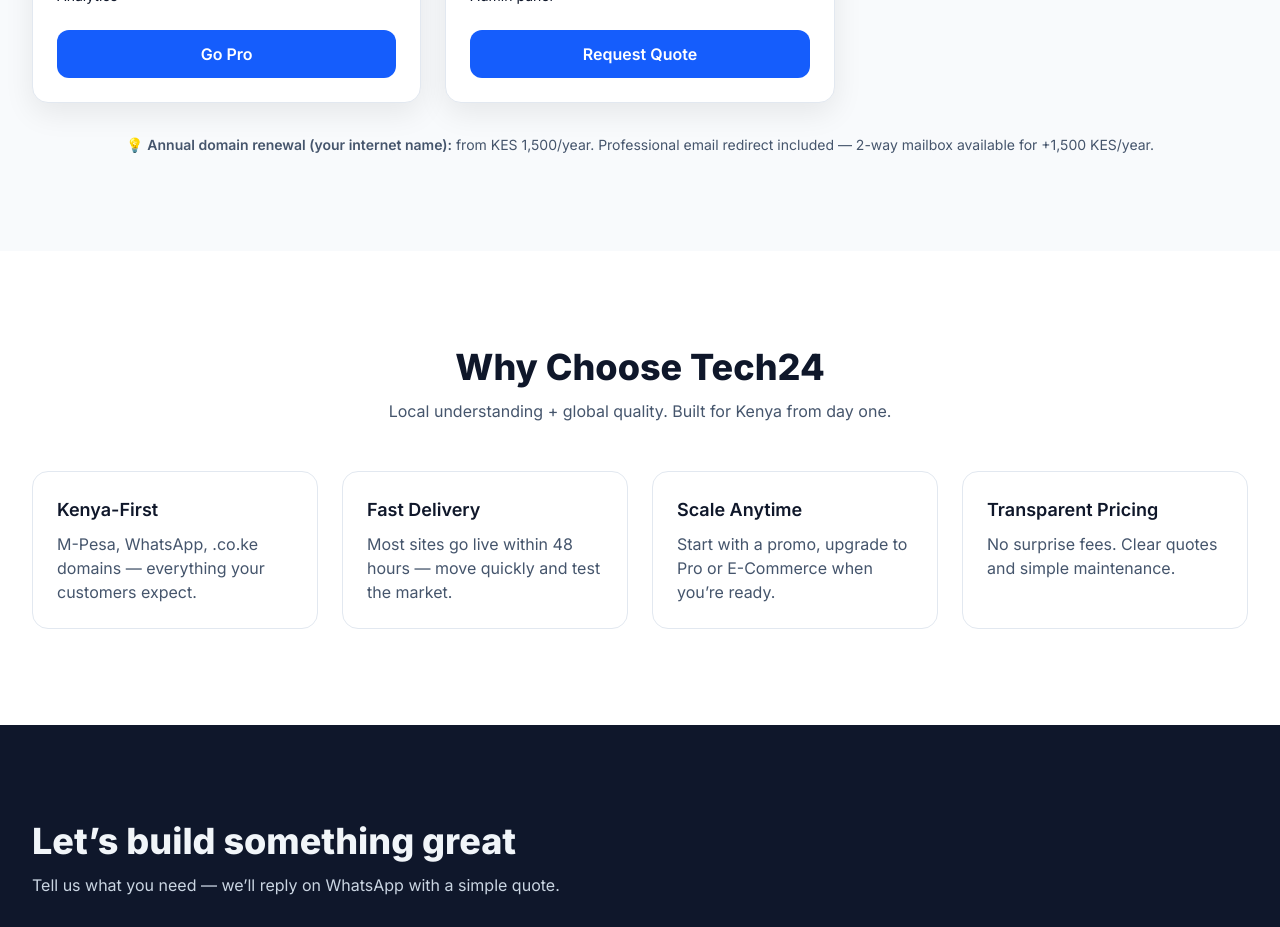
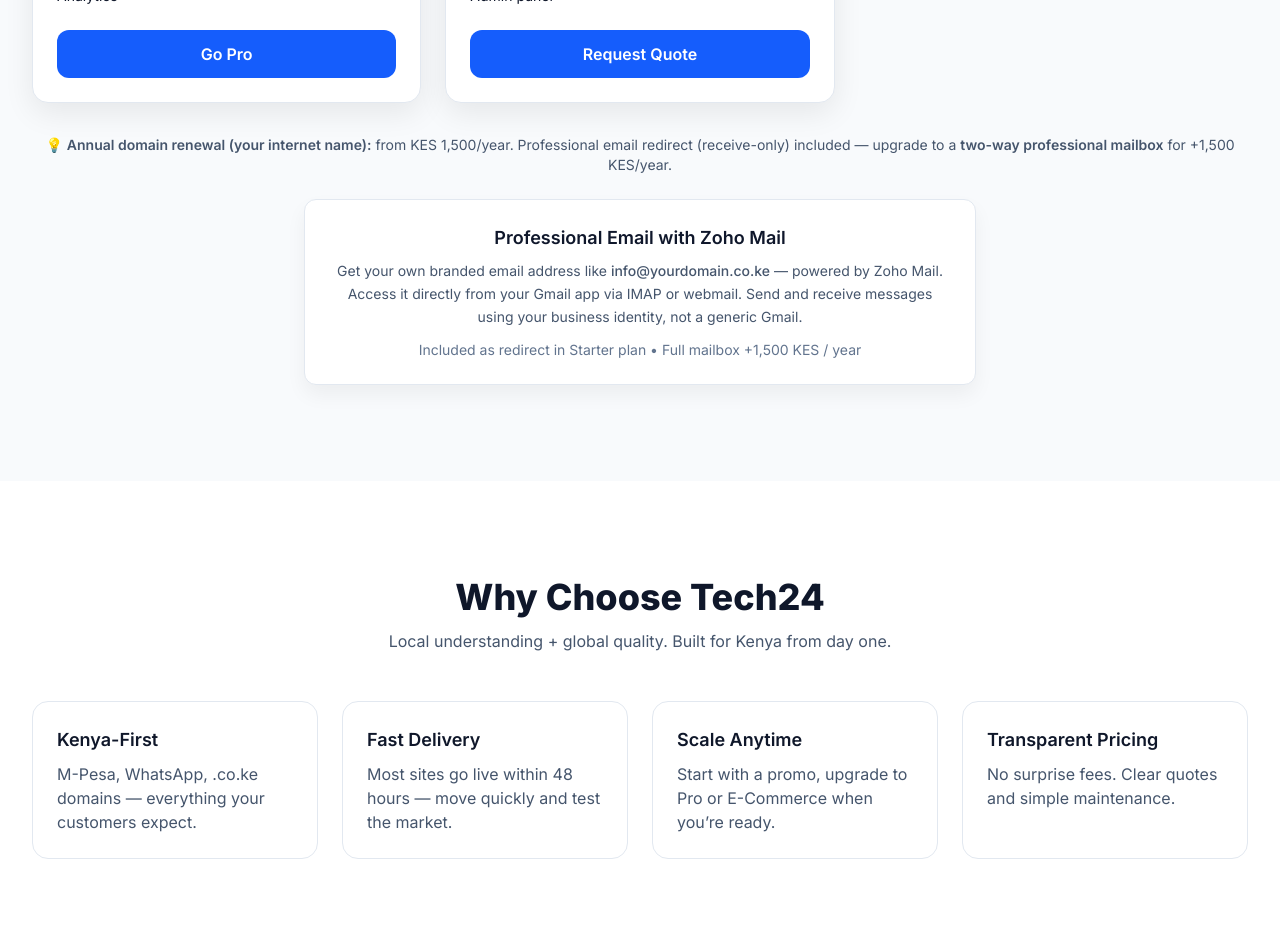
Before and after one commit to tech24-ke/tech24-web, a Next.js app: page / in a window 1280 px wide. Shown: the part 3180-4107 px from the top of the page. Built offline with nearby package versions, Linux system fonts and the light colour scheme.

Commit message:
zoho mail

```diff
--- a/src/app/page.tsx
+++ b/src/app/page.tsx
@@ -291,8 +291,18 @@
 
               <p className="mt-8 text-center text-sm text-slate-600">
                 💡 <span className="font-semibold">Annual domain renewal (your internet name):</span> from KES 1,500/year.{" "}
-                Professional email redirect included — 2-way mailbox available for +1,500 KES/year.
+                Professional email redirect (receive-only) included — upgrade to a <span className="font-semibold">two-way professional mailbox</span> for +1,500 KES/year.
               </p>
+
+              <div className="mt-6 mx-auto max-w-2xl rounded-xl border border-slate-200 bg-white p-6 text-center shadow-[0_10px_20px_rgba(0,0,0,0.05)]">
+                <h4 className="text-lg font-semibold text-slate-900">Professional Email with Zoho Mail</h4>
+                <p className="mt-2 text-slate-600 text-sm leading-relaxed">
+                  Get your own branded email address like <span className="font-medium">info@yourdomain.co.ke</span> — powered by Zoho Mail.
+                  Access it directly from your Gmail app via IMAP or webmail. Send and receive messages using your business identity, not a generic Gmail.
+                </p>
+                <p className="mt-3 text-sm text-slate-500">Included as redirect in Starter plan • Full mailbox +1,500 KES / year</p>
+              </div>
+
             </div>
           </section>
 
```
